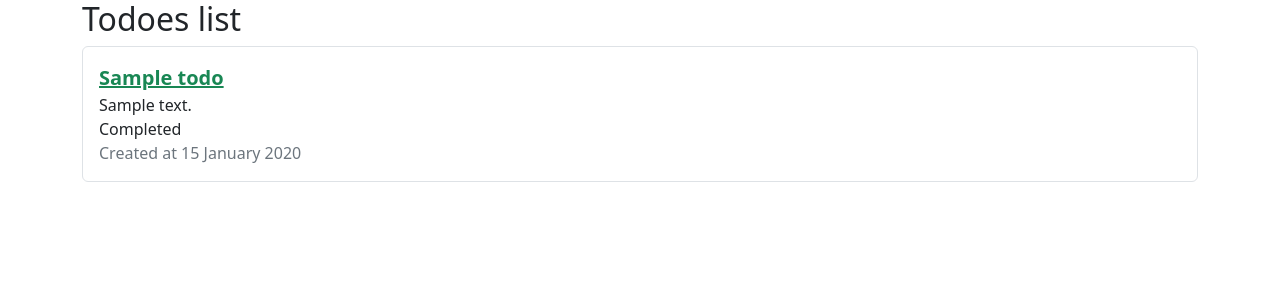
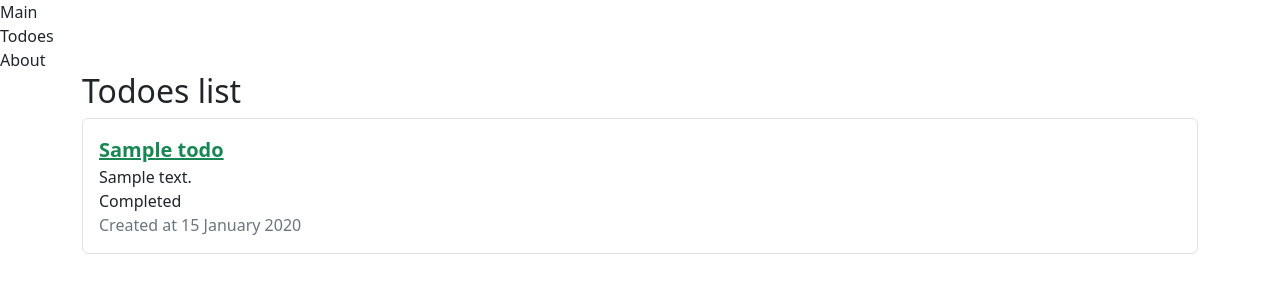
Before and after one commit to Hikkoboshi/todo-actions, a Django app: page / in a window 1280 px wide. Shown: the top 300 px of the page. Run offline with Django 4.2, Linux system fonts and the light colour scheme; tables that the repository leaves empty hold one stand-in row (values such as "Sample post").

Commit message:
Add header

```diff
--- a/templates/base.html
+++ b/templates/base.html
@@ -21,6 +21,8 @@
 </head>
 <body>
 
+{% include 'header.html' %}
+
 <div class="container">
     {% block content %}{% endblock %}
 </div>
--- /dev/null
+++ b/templates/header.html
@@ -0,0 +1,5 @@
+<nav>
+    <a href="" class="nav-link">Main</a>
+    <a href="" class="nav-link">Todoes</a>
+    <a href="" class="nav-link">About</a>
+</nav>
```
